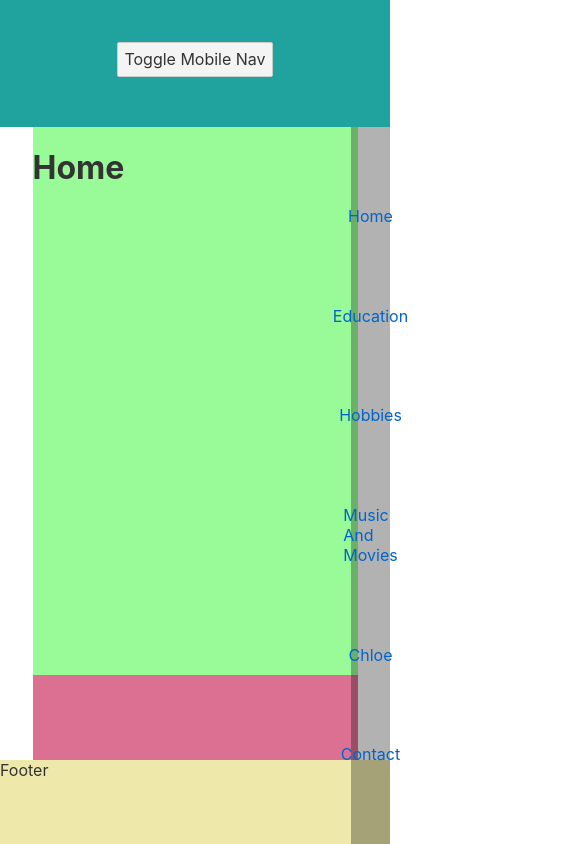
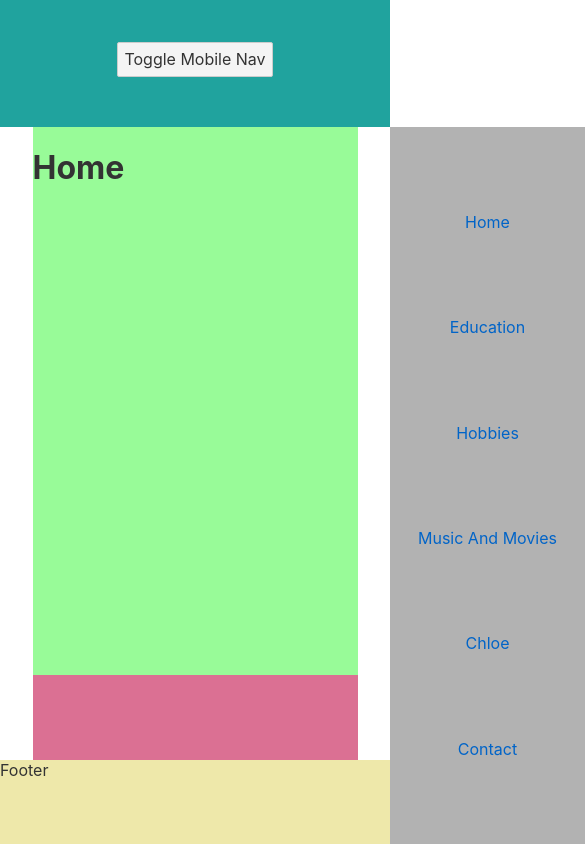
Before and after one commit to popejb1116/jbp-website-ui, a Svelte app: page / in a window 390 px wide. Shown: the whole page, 585 px wide, since content can reach past the window. Built offline with nearby package versions, Linux system fonts and the light colour scheme.

Commit message:
Added transition to MobileNav

```diff
--- a/src/navigation/MobileNav.svelte
+++ b/src/navigation/MobileNav.svelte
@@ -22,9 +22,12 @@
       top: 15vh;
       right: 0;
       z-index: 1;
+
+      transition: transform 1s;
+      transform: translateX(0%);
    }
    .mobile.hidden {
-      width: 10vw;
+      transform: translateX(100%);
    }
 </style>
 
```
